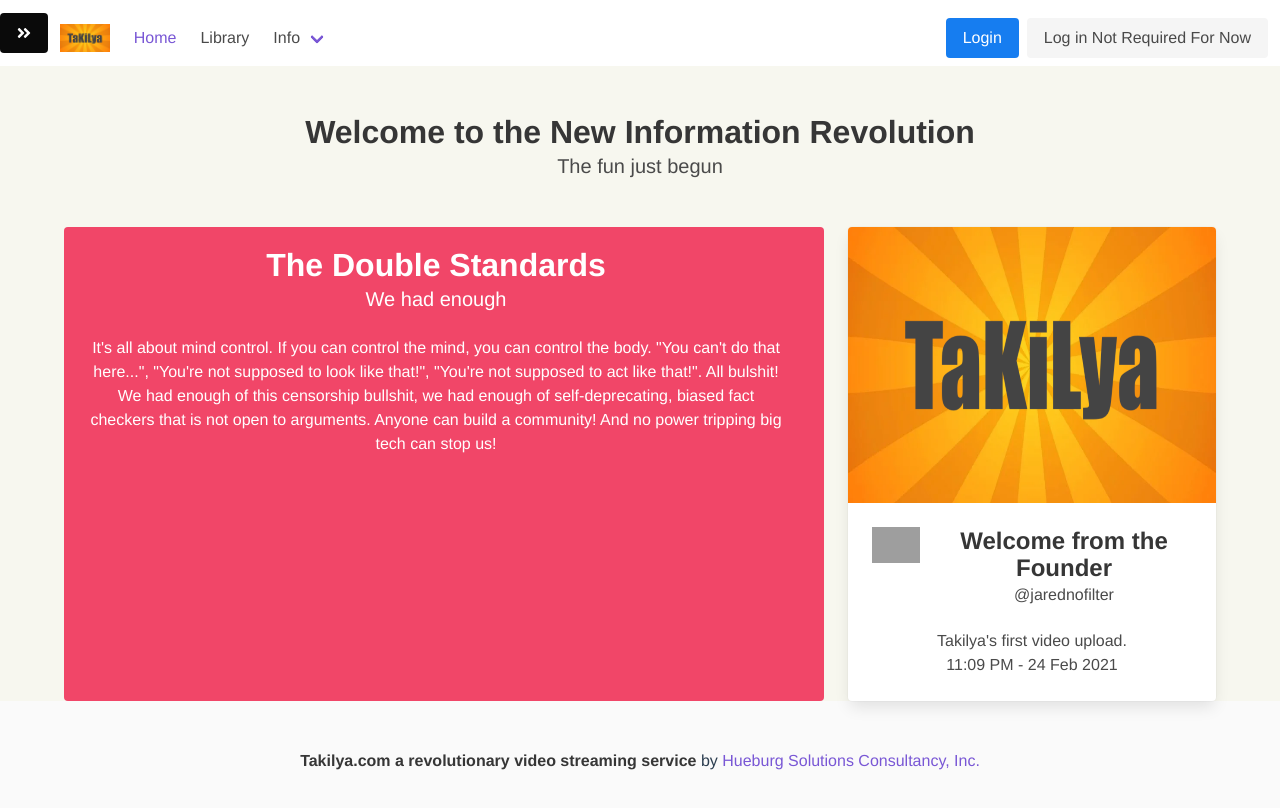
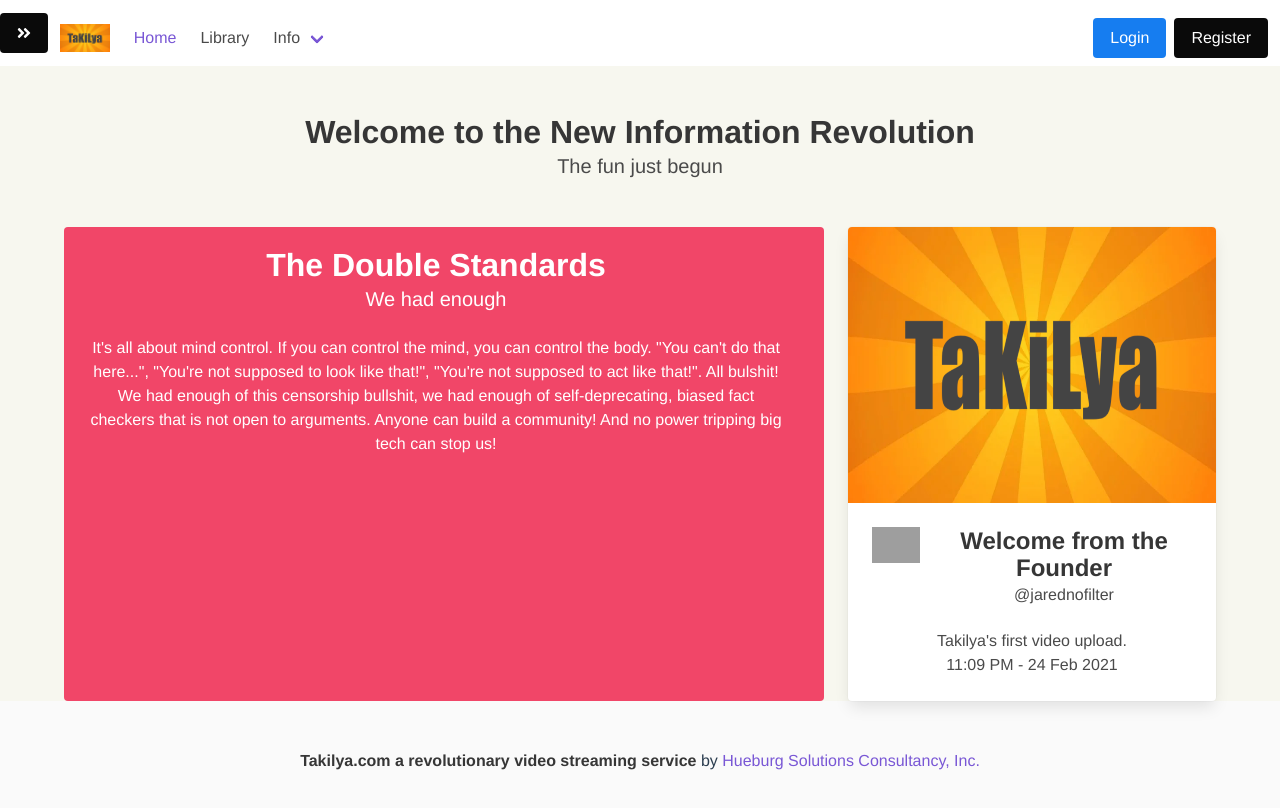
Before and after one commit to jared201/takilya-ph, a Vue app: page /watch in a window 1280 px wide. Shown: the top 808 px of the page. Built offline with nearby package versions, Linux system fonts and the light colour scheme; grey boxes are pictures that could not be loaded.

Commit message:
updated metadata

```diff
--- a/src/components/NavBarHeader.vue
+++ b/src/components/NavBarHeader.vue
@@ -35,8 +35,8 @@
                         <strong>Sign up</strong>
                     </a> -->
                     <router-link to="/login" class="button is-info">Login</router-link>
-                    <a class="button is-light">
-                        Log in Not Required For Now
+                    <a class="button is-black">
+                        Register
                     </a>
                 </div>
             </b-navbar-item>
```
